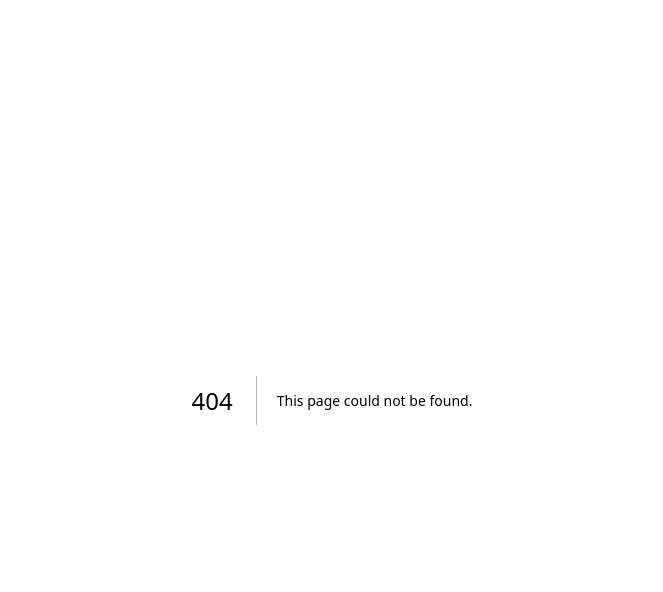
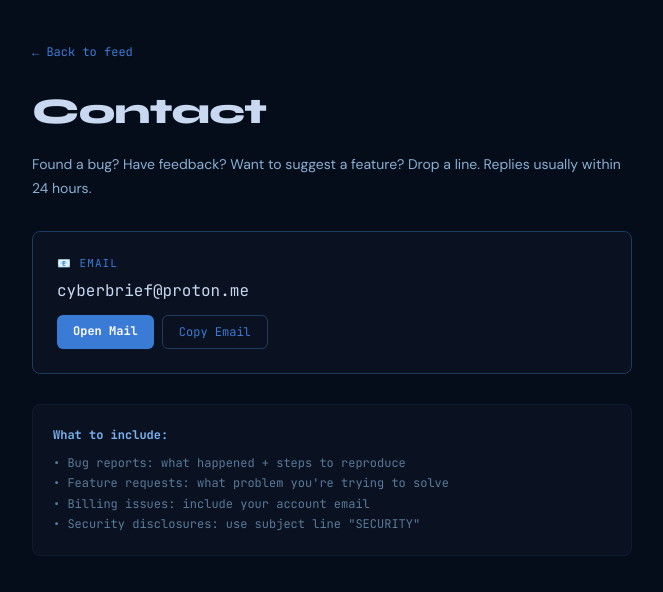
Before and after one commit to chris12x1/cyberbrief, a Next.js app: page /contact in a window 1280 px wide. Before the commit this address had no page. Shown: the top 592 px of the page, without its empty margins (308-971 px from the left). Built offline with nearby package versions, Linux system fonts and the light colour scheme.

Commit message:
feat: visitors locked to samples, add About + Contact pages

```diff
--- /dev/null
+++ b/app/contact/page.jsx
@@ -0,0 +1,94 @@
+'use client'
+import Link from 'next/link'
+import { useState } from 'react'
+
+export default function Contact() {
+  const [copied, setCopied] = useState(false)
+  const email = 'cyberbrief@proton.me'
+
+  function copyEmail() {
+    navigator.clipboard.writeText(email)
+    setCopied(true)
+    setTimeout(() => setCopied(false), 2000)
+  }
+
+  return (
+    <div style={{ minHeight: '100vh', background: '#060d1a', padding: '40px 20px' }}>
+      <div style={{
+        maxWidth: '600px', margin: '0 auto',
+        fontFamily: "'DM Sans', sans-serif",
+      }}>
+        <Link href="/" style={{
+          color: '#3a7bd5', fontSize: '12px',
+          fontFamily: "'JetBrains Mono', monospace",
+          textDecoration: 'none',
+          display: 'inline-block', marginBottom: '30px',
+        }}>← Back to feed</Link>
+
+        <h1 style={{
+          color: '#c8d8f0', fontSize: '36px',
+          fontFamily: "'Syne', sans-serif", fontWeight: 800,
+          marginBottom: '20px', letterSpacing: '-0.02em',
+        }}>Contact</h1>
+
+        <p style={{
+          color: '#8bafd4', fontSize: '14px',
+          lineHeight: 1.7, marginBottom: '30px',
+        }}>
+          Found a bug? Have feedback? Want to suggest a feature? Drop a line.
+          Replies usually within 24 hours.
+        </p>
+
+        <div style={{
+          background: '#0a1120',
+          border: '1px solid #1e3a5f',
+          borderRadius: '8px',
+          padding: '24px',
+          marginBottom: '30px',
+        }}>
+          <div style={{
+            color: '#3a7bd5', fontSize: '11px',
+            fontFamily: "'JetBrains Mono', monospace",
+            letterSpacing: '0.1em', textTransform: 'uppercase',
+            marginBottom: '10px',
+          }}>📧 Email</div>
+          <div style={{
+            color: '#c8d8f0', fontSize: '16px',
+            fontFamily: "'JetBrains Mono', monospace",
+            marginBottom: '14px',
+          }}>{email}</div>
+          <div style={{ display: 'flex', gap: '8px', flexWrap: 'wrap' }}>
+            <a href={`mailto:${email}`} style={{
+              background: '#3a7bd5', border: 'none', color: '#fff',
+              borderRadius: '6px', padding: '8px 16px', fontSize: '12px',
+              fontFamily: "'JetBrains Mono', monospace",
+              textDecoration: 'none', display: 'inline-block', fontWeight: 700,
+            }}>Open Mail</a>
+            <button onClick={copyEmail} style={{
+              background: 'transparent', border: '1px solid #1e3a5f',
+              color: '#3a7bd5', borderRadius: '6px', padding: '8px 16px',
+              fontSize: '12px', fontFamily: "'JetBrains Mono', monospace",
+              cursor: 'pointer',
+            }}>{copied ? '✓ Copied!' : 'Copy Email'}</button>
+          </div>
+        </div>
+
+        <div style={{
+          background: '#0a1120',
+          border: '1px solid #111c30',
+          borderRadius: '8px',
+          padding: '20px',
+          color: '#5a7a9a', fontSize: '12px',
+          fontFamily: "'JetBrains Mono', monospace",
+          lineHeight: 1.7,
+        }}>
+          <div style={{ color: '#7ab3f0', marginBottom: '8px', fontWeight: 700 }}>What to include:</div>
+          • Bug reports: what happened + steps to reproduce<br />
+          • Feature requests: what problem you're trying to solve<br />
+          • Billing issues: include your account email<br />
+          • Security disclosures: use subject line "SECURITY"
+        </div>
+      </div>
+    </div>
+  )
+}
```
Also changed, not shown: app/about/page.jsx (added, +92 -0 lines), app/page.jsx (+32 -11 lines).
